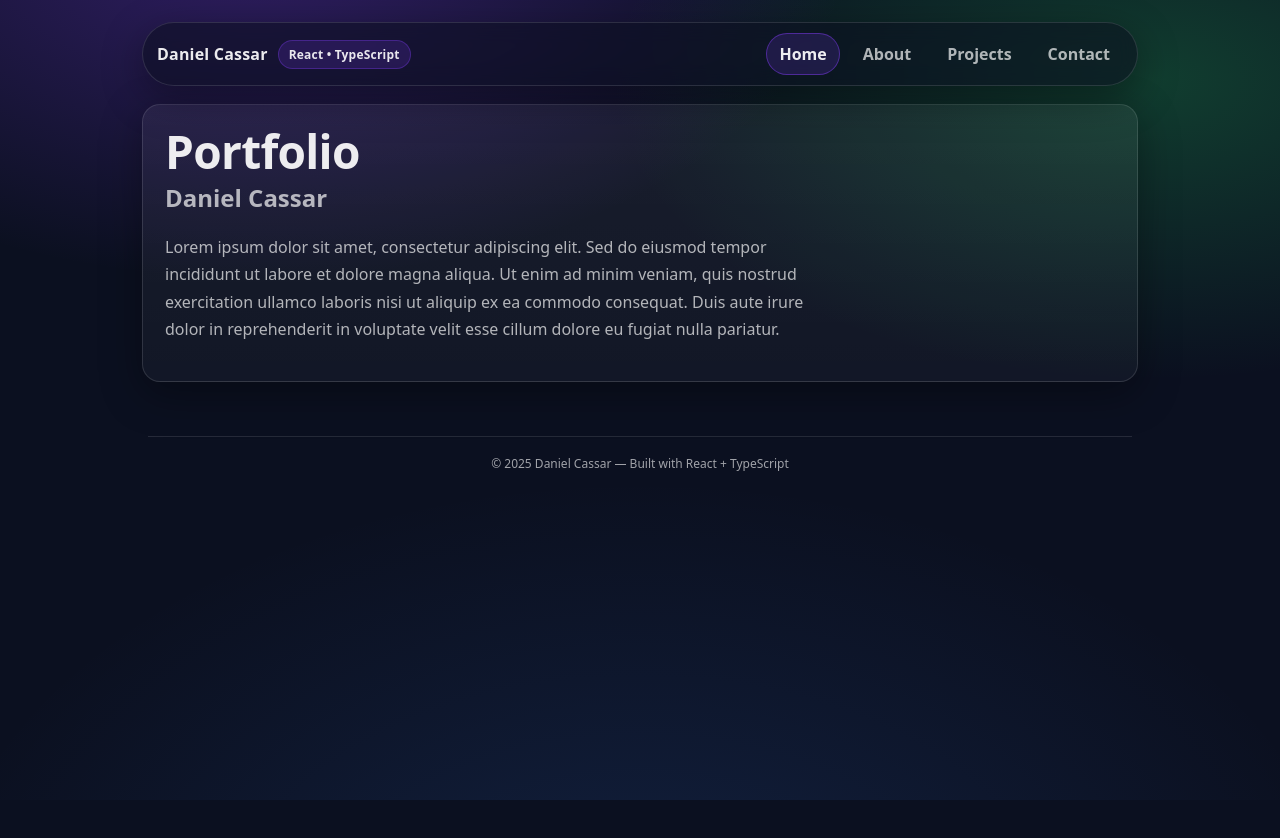
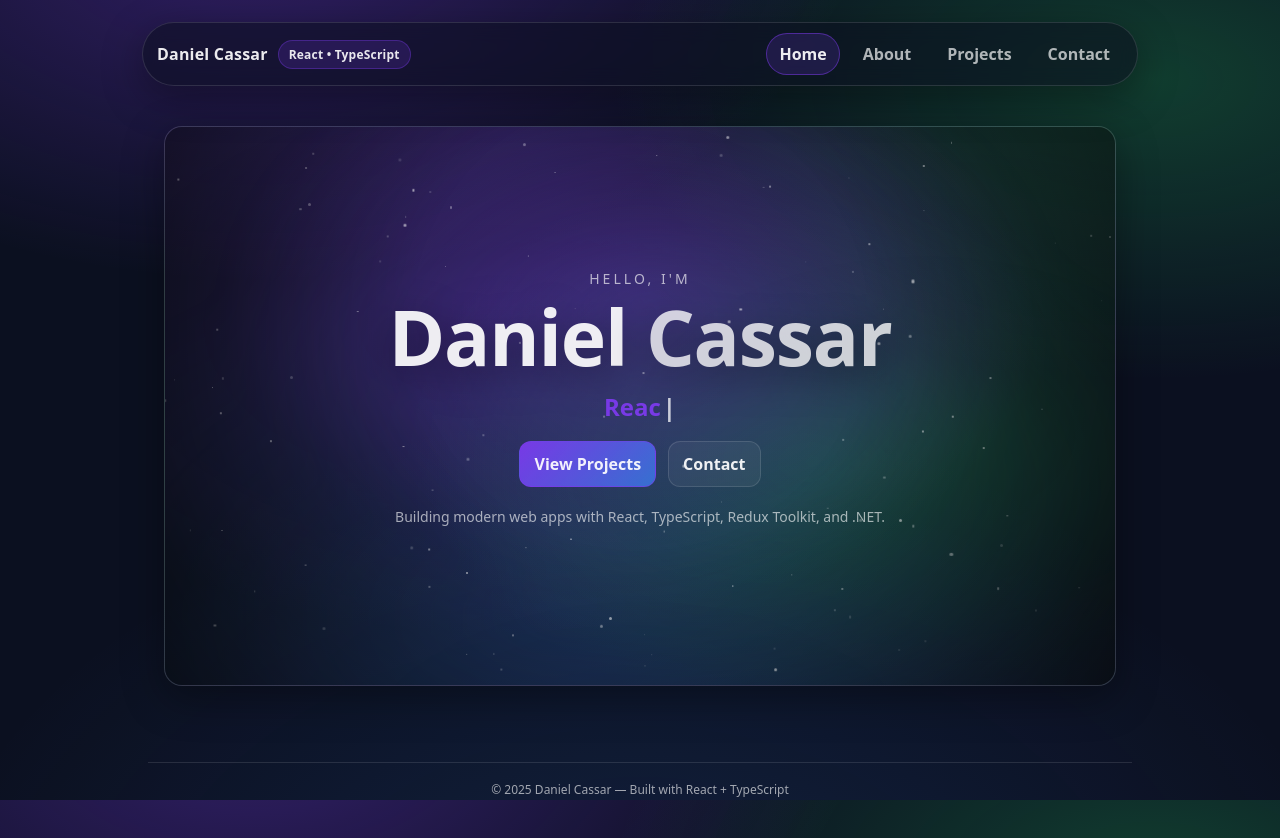
Before and after one commit to DanielCassar07/AWDPortfolio, a React (Vite) app: page / in a window 1280 px wide. Before the commit the page ends 800 px from the top, so only its background shows below. Built offline with nearby package versions, Linux system fonts and the light colour scheme.

Commit message:
added react hero section with animated star background for home

```diff
--- a/src/pages/Home.tsx
+++ b/src/pages/Home.tsx
@@ -1,27 +1,138 @@
+import { useEffect, useMemo, useState } from "react";
+import { Link } from "react-router-dom";
+
+type Star = {
+  id: number;
+  left: number;   // %
+  top: number;    // %
+  size: number;   // px
+  dur: number;    // s
+  delay: number;  // s
+  opacity: number;
+};
+
+function useTypewriter(words: string[]) {
+  const [wordIndex, setWordIndex] = useState(0);
+  const [text, setText] = useState("");
+  const [isDeleting, setIsDeleting] = useState(false);
+
+  const current = words[wordIndex % words.length];
+
+  useEffect(() => {
+    const speed = isDeleting ? 35 : 65;
+
+    const t = setTimeout(() => {
+      const next = isDeleting
+        ? current.slice(0, text.length - 1)
+        : current.slice(0, text.length + 1);
+
+      setText(next);
+
+      if (!isDeleting && next === current) {
+        setTimeout(() => setIsDeleting(true), 900);
+      }
+
+      if (isDeleting && next === "") {
+        setIsDeleting(false);
+        setWordIndex((i) => i + 1);
+      }
+    }, speed);
+
+    return () => clearTimeout(t);
+  }, [current, text, isDeleting]);
+
+  return text;
+}
+
+function generateStars(count: number): Star[] {
+  return Array.from({ length: count }).map((_, i) => ({
+    id: i,
+    left: Math.random() * 100,
+    top: Math.random() * 100,
+    size: 1 + Math.random() * 2.2,
+    dur: 10 + Math.random() * 14,
+    delay: Math.random() * 6,
+    opacity: 0.18 + Math.random() * 0.55,
+  }));
+}
+
 export default function Home() {
+  const typed = useTypewriter([
+    "Full Stack Developer",
+    "React + TypeScript",
+    "Clean UI • Strong Architecture",
+  ]);
+
+  // ESLint-friendly: generated once on mount
+  const [stars] = useState<Star[]>(() => generateStars(110));
+
+  // tiny parallax without randomness
+  const [offset, setOffset] = useState({ x: 0, y: 0 });
+  const onMove = (e: React.MouseEvent<HTMLDivElement>) => {
+    const r = e.currentTarget.getBoundingClientRect();
+    const x = ((e.clientX - r.left) / r.width - 0.5) * 10;
+    const y = ((e.clientY - r.top) / r.height - 0.5) * 10;
+    setOffset({ x, y });
+  };
+
+  const starStyle = useMemo(
+    () => ({
+      transform: `translate3d(${offset.x}px, ${offset.y}px, 0)`,
+    }),
+    [offset.x, offset.y]
+  );
+
   return (
-    <section className="card section">
-      <h1 className="h1">Portfolio</h1>
+    <div className="container">
+      <section className="heroCard" onMouseMove={onMove}>
+        <div className="heroGlow" />
 
-      <h2 className="muted" style={{ marginTop: 6 }}>
-        Daniel Cassar
-      </h2>
+        <div className="heroStars" aria-hidden="true" style={starStyle}>
+          {stars.map((s) => (
+            <span
+              key={s.id}
+              className="heroStar"
+              style={{
+                left: `${s.left}%`,
+                top: `${s.top}%`,
+                width: s.size,
+                height: s.size,
+                opacity: s.opacity,
+                animationDuration: `${s.dur}s`,
+                animationDelay: `${s.delay}s`,
+              }}
+            />
+          ))}
+        </div>
 
-      <p
-        className="muted"
-        style={{
-          marginTop: 18,
-          maxWidth: 640,
-          lineHeight: 1.7,
-          fontSize: 16,
-        }}
-      >
-        Lorem ipsum dolor sit amet, consectetur adipiscing elit. Sed do eiusmod
-        tempor incididunt ut labore et dolore magna aliqua. Ut enim ad minim
-        veniam, quis nostrud exercitation ullamco laboris nisi ut aliquip ex ea
-        commodo consequat. Duis aute irure dolor in reprehenderit in voluptate
-        velit esse cillum dolore eu fugiat nulla pariatur.
-      </p>
-    </section>
+        <div className="heroInner">
+          <p className="heroKicker">HELLO, I&apos;M</p>
+
+          <h1 className="heroName">
+            Daniel <span className="heroNameSoft">Cassar</span>
+          </h1>
+
+          <p className="heroRole">
+            {typed}
+            <span className="cursor" aria-hidden="true">
+              |
+            </span>
+          </p>
+
+          <div className="heroButtons">
+            <Link className="btn primary" to="/projects">
+              View Projects
+            </Link>
+            <Link className="btn" to="/contact">
+              Contact
+            </Link>
+          </div>
+
+          <p className="heroMini">
+            Building modern web apps with React, TypeScript, Redux Toolkit, and .NET.
+          </p>
+        </div>
+      </section>
+    </div>
   );
 }
--- a/src/styles/globals.css
+++ b/src/styles/globals.css
@@ -198,3 +198,139 @@ main { padding-top: 18px; }
   opacity: 0.9;
 }
 .hr { border: none; border-top: 1px solid var(--border); margin: 18px 0; }
+/* ===== HERO (Image 2 style) ===== */
+.heroCard {
+  position: relative;
+  overflow: hidden;
+  border-radius: var(--radius);
+  border: 1px solid var(--border);
+  box-shadow: var(--shadow);
+  background:
+    radial-gradient(900px 520px at 35% 35%, rgba(124,58,237,0.22), transparent 60%),
+    radial-gradient(860px 520px at 80% 55%, rgba(34,197,94,0.14), transparent 60%),
+    radial-gradient(1000px 650px at 50% 120%, rgba(59,130,246,0.12), transparent 60%),
+    rgba(255,255,255,0.03);
+  min-height: 560px;
+  display: grid;
+  place-items: center;
+  padding: 42px 18px;
+}
+
+@media (max-width: 860px) {
+  .heroCard {
+    min-height: 520px;
+    padding: 34px 16px;
+  }
+}
+
+.heroInner {
+  text-align: center;
+  z-index: 3;
+  max-width: 820px;
+  margin: 0 auto;
+}
+
+.heroKicker {
+  margin: 0 0 10px 0;
+  color: rgba(255,255,255,0.65);
+  font-size: 14px;
+  letter-spacing: 0.22em;
+  text-transform: uppercase;
+}
+
+.heroName {
+  margin: 0;
+  font-size: clamp(44px, 6vw, 84px);
+  line-height: 1.02;
+  letter-spacing: -1.2px;
+  text-shadow: 0 10px 40px rgba(0,0,0,0.45);
+}
+
+.heroNameSoft {
+  color: rgba(255,255,255,0.78);
+  font-weight: 800;
+}
+
+.heroRole {
+  margin: 14px 0 0 0;
+  font-size: clamp(16px, 2.2vw, 24px);
+  color: rgba(124,58,237,0.95);
+  font-weight: 700;
+  min-height: 30px; /* stops layout jump while typing */
+}
+
+.cursor {
+  margin-left: 2px;
+  animation: blink 900ms infinite;
+  color: rgba(255,255,255,0.75);
+}
+
+@keyframes blink {
+  0%, 49% { opacity: 1; }
+  50%, 100% { opacity: 0; }
+}
+
+.heroButtons {
+  display: flex;
+  justify-content: center;
+  gap: 12px;
+  flex-wrap: wrap;
+  margin-top: 18px;
+}
+
+.heroMini {
+  margin-top: 18px;
+  color: rgba(255,255,255,0.62);
+  line-height: 1.7;
+  font-size: 14px;
+}
+
+/* glow behind content */
+.heroGlow {
+  position: absolute;
+  inset: -45%;
+  background:
+    radial-gradient(700px 450px at 50% 40%, rgba(124,58,237,0.28), transparent 60%),
+    radial-gradient(650px 420px at 60% 55%, rgba(34,197,94,0.18), transparent 60%),
+    radial-gradient(1000px 650px at 45% 70%, rgba(59,130,246,0.15), transparent 60%);
+  filter: blur(14px);
+  opacity: 1;
+  z-index: 0;
+}
+
+/* STAR FIELD (bigger + denser) */
+.heroStars {
+  position: absolute;
+  inset: 0;
+  z-index: 1;
+  pointer-events: none;
+}
+
+.heroStar {
+  position: absolute;
+  background: rgba(255,255,255,0.9);
+  border-radius: 999px;
+  filter: blur(0.6px);
+  animation-name: drift;
+  animation-timing-function: linear;
+  animation-iteration-count: infinite;
+}
+
+@keyframes drift {
+  from { transform: translate3d(0,0,0); }
+  to { transform: translate3d(-60px, 80px, 0); }
+}
+
+/* vignette for depth */
+.heroCard::after {
+  content: "";
+  position: absolute;
+  inset: 0;
+  background: radial-gradient(
+    circle at 50% 35%,
+    transparent 38%,
+    rgba(0,0,0,0.55)
+  );
+  z-index: 2;
+  pointer-events: none;
+}
```
